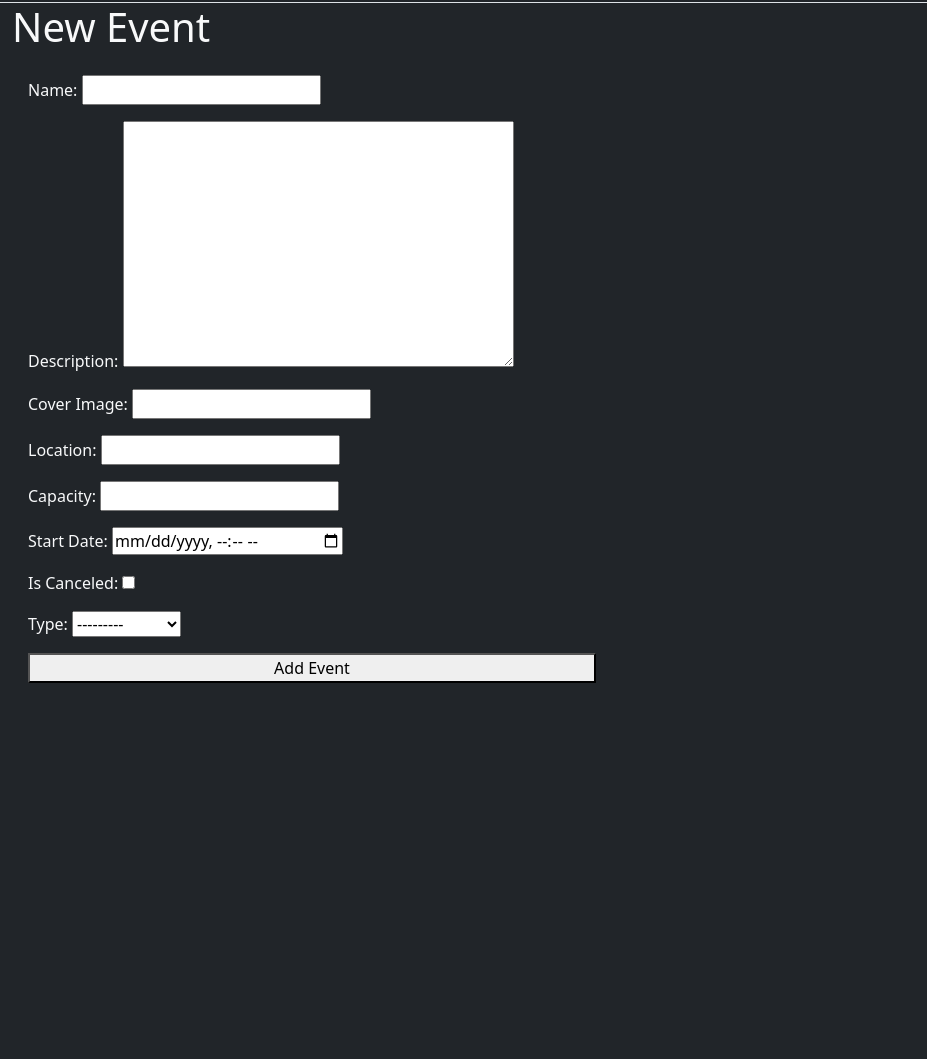
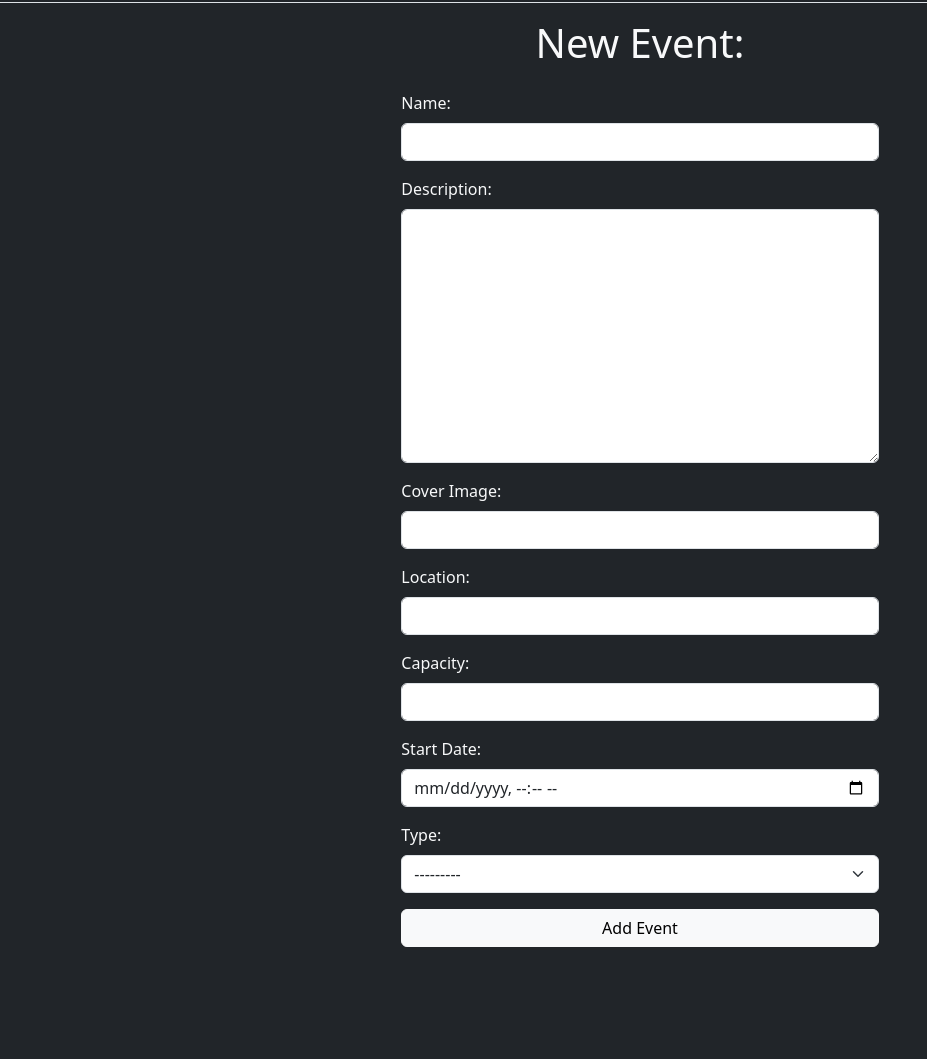
Before and after one commit to uwilledw/djangoTower, a Django app: page /new-tEvent/ in a window 1280 px wide. Shown: the part 70-1129 px from the top of the page, without its empty margins (0-927 px from the left). Before the commit the page ends 753 px from the top, so only its background shows below. Run offline with Django 5.2, Linux system fonts and the light colour scheme; the visitor is signed in with stand-in values (Sample User, id 1).

Commit message:
form styling widget

```diff
--- a/tower/tEvents/forms.py
+++ b/tower/tEvents/forms.py
@@ -4,12 +4,21 @@ from . import models
 class CreateTEvent(forms.ModelForm):
     class Meta:
         model = models.TEvent
-        fields = ['name', 'description', 'coverImg', 'location', 'capacity', 'startDate', 'isCanceled', 'type']
+        fields = ['name', 'description', 'coverImg', 'location', 'capacity', 'startDate', 'type']
         widgets = {
-            "startDate": forms.DateTimeInput(attrs={'type': 'datetime-local'})
+            "startDate": forms.DateTimeInput(attrs={'type': 'datetime-local', 'class':'form-control mt-2'}),
+            "name": forms.TextInput(attrs={'class': 'form-control mt-2'}),
+            "description": forms.Textarea(attrs={'class': 'form-control mt-2'}),
+            "coverImg": forms.TextInput(attrs={'class': 'form-control mt-2'}),
+            "location": forms.TextInput(attrs={'class': 'form-control mt-2'}),
+            "capacity": forms.NumberInput(attrs={'class': 'form-control mt-2'}),
+            "type": forms.Select(attrs={'class': 'form-select mt-2'})
         }
 
 class CreateComment(forms.ModelForm):
     class Meta:
         model = models.Comments
         fields = ['body']
+        widgets= {
+            "body": forms.Textarea(attrs={'class': 'form-control mt-2', 'rows':3})
+        }
--- a/tower/tEvents/templates/tEventForm.html
+++ b/tower/tEvents/templates/tEventForm.html
@@ -3,13 +3,17 @@
 {% extends "layout.html" %}
 
 {% block content %}
-<section>
-    <h1>New Event</h1>
-    <form class="form-with-validation" action="{% url 'tEvents:newEvent' %}" method="post" enctype="multipart/form-data">
-        {% csrf_token %}
-        {{ form }}
-        <button class="form-submit">Add Event</button>
-    </form>
-</section>
+<section class="row justify-content-center my-3 mb-5">
+    <div class="col-9 text-center">
+        <h1>New Event:</h1>
+    </div>
+    <div class="col-5 mb-5">
+        <form class="form-with-validation" action="{% url 'tEvents:newEvent' %}" method="post" enctype="multipart/form-data">
+            {% csrf_token %}
+            {{form}}
+            <button class="btn btn-light">Add Event</button>
+        </form>
+    </div>
+    </section>
 
 {% endblock  %}
```
